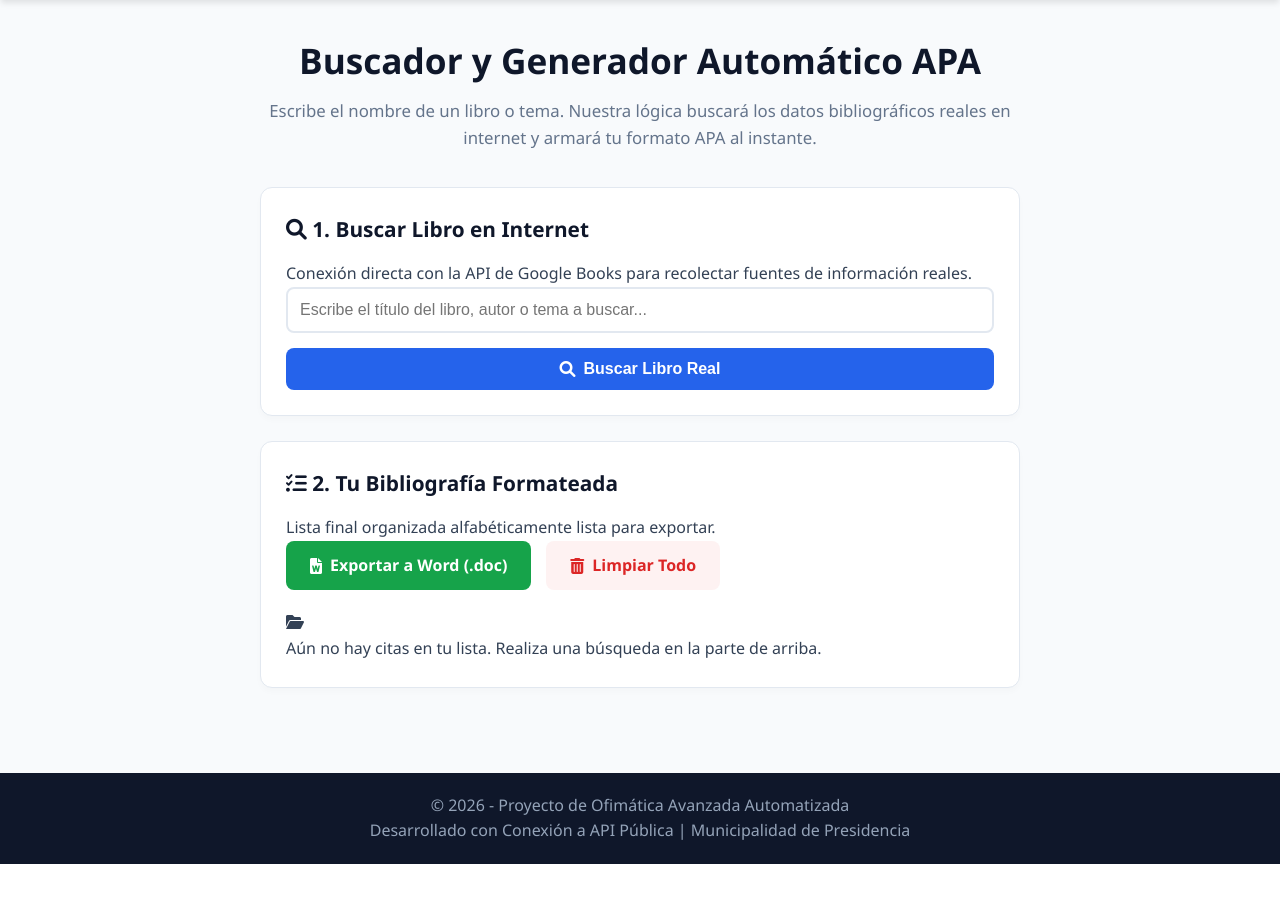
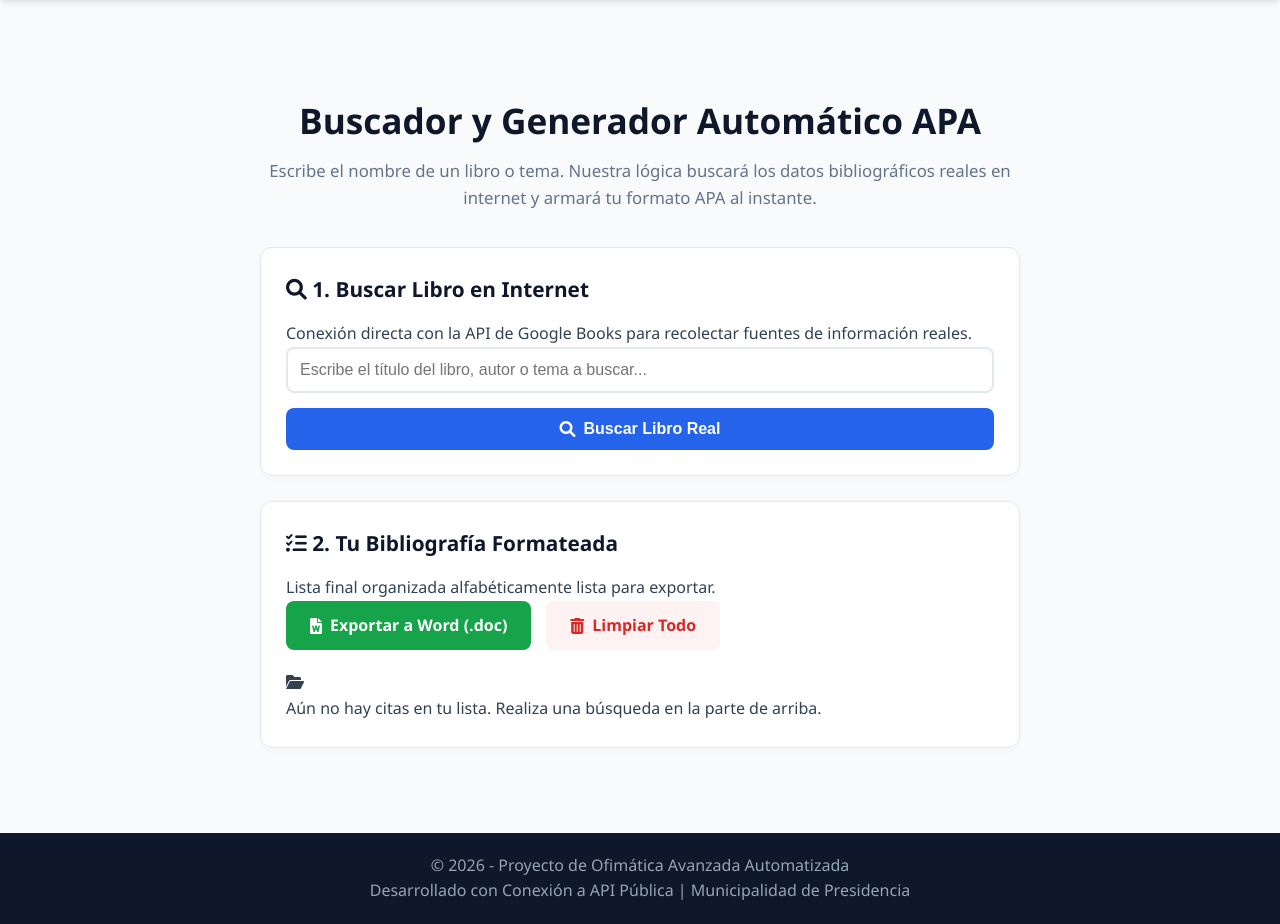
Before and after one commit to sc2409585-debug/generador-apa-pro, a Python web app: template templates/index.html in a window 1280 px wide. Shown: the part 68-992 px from the top of the page. Before the commit the page ends 932 px from the top, so only its background shows below. Run offline with Jinja, Linux system fonts and the light colour scheme; the template is opened without the code that fills it, so the values that code supplies are empty.

Commit message:
Update style.css

```diff
--- a/static/style.css
+++ b/static/style.css
@@ -15,7 +15,7 @@ body {
     background-color: var(--bg-page);
     color: var(--text-main);
     line-height: 1.6;
-    padding-top: 80px;
+    padding-top: 140px; /* Al subir a 140px, el contenido bajará lo suficiente para no taparse con el menú */
 }
 
 .navbar {
```
